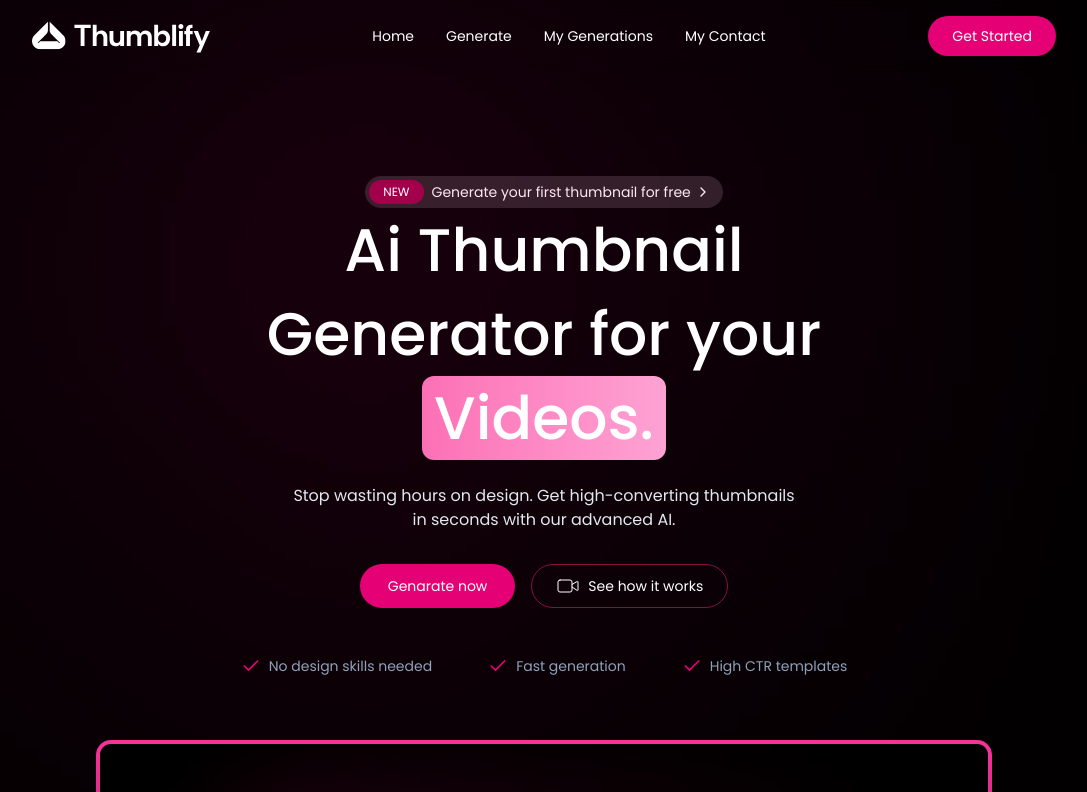
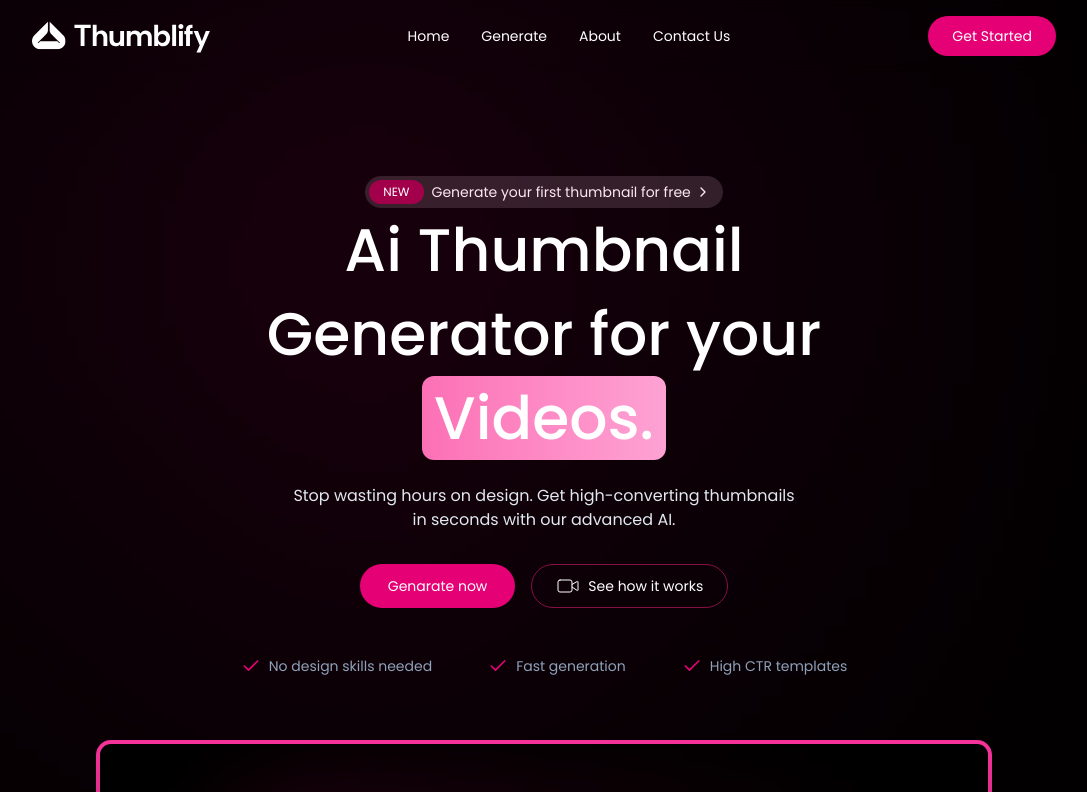
Before and after one commit to Thiago-Graciano/Thumblify, a React (Vite) app in the folder frontend/: page / in a window 1280 px wide. Shown: the top 792 px of the page, without its empty margins (96-1183 px from the left). Built offline with nearby package versions, Linux system fonts and the light colour scheme; no server answers.

Commit message:
Feat: Adiciona toaster geral, e rota de login pela navbar

```diff
--- a/frontend/src/App.tsx
+++ b/frontend/src/App.tsx
@@ -9,6 +9,7 @@ import MyGeneration from "./pages/MyGenerations";
 import YtPreview from "./pages/YtPreview";
 import Login from "./components/Login";
 import { useEffect } from "react";
+import { Toaster } from "react-hot-toast"
 
 export default function App() {
 
@@ -20,6 +21,7 @@ export default function App() {
 
     return (
         <>
+            <Toaster />
             <LenisScroll />
             <Navbar />
             <Routes>
--- a/frontend/src/components/Navbar.tsx
+++ b/frontend/src/components/Navbar.tsx
@@ -1,11 +1,11 @@
 import { MenuIcon, XIcon } from "lucide-react";
 import { useState } from "react";
 import { motion } from "motion/react";
-import { navlinks } from "../data/navlinks";
-import type { INavLink } from "../types";
-import { Link, NavLink, useNavigate } from "react-router-dom";
+import { Link, useNavigate } from "react-router-dom";
+import { useAuth } from "../contexts/AuthContext";
 
 export default function Navbar() {
+    const { isLoggedIn, user, logout } = useAuth();
     const [isOpen, setIsOpen] = useState(false);
     const navigate = useNavigate();
 
@@ -25,25 +25,53 @@ export default function Navbar() {
 
                     <Link to="/" className="hover:text-pink-300 transition">Home</Link>
                     <Link to="/generate" className="hover:text-pink-300 transition">Generate</Link>
-                    <Link to="/my-generations" className="hover:text-pink-300 transition">My Generations</Link>
-                    <Link to="#" className="hover:text-pink-300 transition">My Contact</Link>
+                    {
+                        isLoggedIn ? <Link to="/my-generations" className="hover:text-pink-300 transition">My Generations</Link>
+
+                            : <Link to="#" className="hover:text-pink-300 transition">About</Link>
+                    }
+
+                    <Link to="#" className="hover:text-pink-300 transition">Contact Us</Link>
                 </div>
+                <div className="flex items-center gap-2">
+                    {isLoggedIn ? (
+                        <div className="relative group">
+                            <button className="rounded-full size-8 bg-white/20 border-2 border-white/10">
+                                {user?.name.charAt(0).toUpperCase()}
+                            </button>
+                            <div className="absolute hidden group-hover:block top-6 right-0 pt-4">
+                                <button
+                                    onClick={() => logout()}
+                                    className="bg-white/20 border-2 border-white/10 px-5 py-1.5 rounded"
+                                >
+                                    Logout
+                                </button>
+                            </div>
+                        </div>
+                    ): (
+                        <button onClick = { () => navigate('/login') } className = "hidden md:block px-6 py-2.5 bg-pink-600 hover:bg-pink-700 active:scale-95 transition-all rounded-full">
+                            Get Started
+                        </button>
+                    )}
+            </div>
 
-                <button onClick={ () => navigate('/login') } className="hidden md:block px-6 py-2.5 bg-pink-600 hover:bg-pink-700 active:scale-95 transition-all rounded-full">
-                    Get Started
-                </button>
-                <button onClick={() => setIsOpen(true)} className="md:hidden">
-                    <MenuIcon size={26} className="active:scale-90 transition" />
-                </button>
-            </motion.nav>
+            <button onClick={() => setIsOpen(true)} className="md:hidden">
+                <MenuIcon size={26} className="active:scale-90 transition" />
+            </button>
+        </motion.nav >
 
             <div className={`fixed inset-0 z-100 bg-black/40 backdrop-blur flex flex-col items-center justify-center text-lg gap-8 md:hidden transition-transform duration-400 ${isOpen ? "translate-x-0" : "-translate-x-full"}`}>
-                <Link onClick={() => setIsOpen(false)} to='/' >Home</Link>
                 <Link onClick={() => setIsOpen(false)} to="/">Home</Link>
-                    <Link onClick={() => setIsOpen(false)} to="/generate">Generate</Link>
-                    <Link onClick={() => setIsOpen(false)} to="/my-generations">My Generations</Link>
-                    <Link onClick={() => setIsOpen(false)} to="#">My Contact</Link>
-                    <Link onClick={() => setIsOpen(false)} to="/login">Login</Link>
+                <Link onClick={() => setIsOpen(false)} to="/generate">Generate</Link>
+                {isLoggedIn ?
+                <Link onClick={() => setIsOpen(false)} to="/my-generations">My Generations</Link>
+                : <Link onClick={() => setIsOpen(false)} to="#">About</Link>
+                }
+
+                <Link onClick={() => setIsOpen(false)} to="#">Contact Us</Link>
+                {isLoggedIn
+                ? <button onClick={() => {setIsOpen(false); logout()}}>Logout</button>
+           : <Link onClick={() => setIsOpen(false)} to="/login">Login</Link>}
 
                 <button onClick={() => setIsOpen(false)} className="active:ring-3 active:ring-white aspect-square size-10 p-1 items-center justify-center bg-pink-600 hover:bg-pink-700 transition text-white rounded-md flex">
                     <XIcon />
--- a/frontend/src/main.tsx
+++ b/frontend/src/main.tsx
@@ -1,9 +1,12 @@
 import { createRoot } from 'react-dom/client'
 import App from './App.js'
 import { BrowserRouter } from 'react-router-dom'
+import { AuthProvider } from './contexts/AuthContext'
 
 createRoot(document.getElementById('root')!).render(
     <BrowserRouter>
-        <App />
+        <AuthProvider>
+            <App />
+        </AuthProvider>
     </BrowserRouter>,
 )
```
